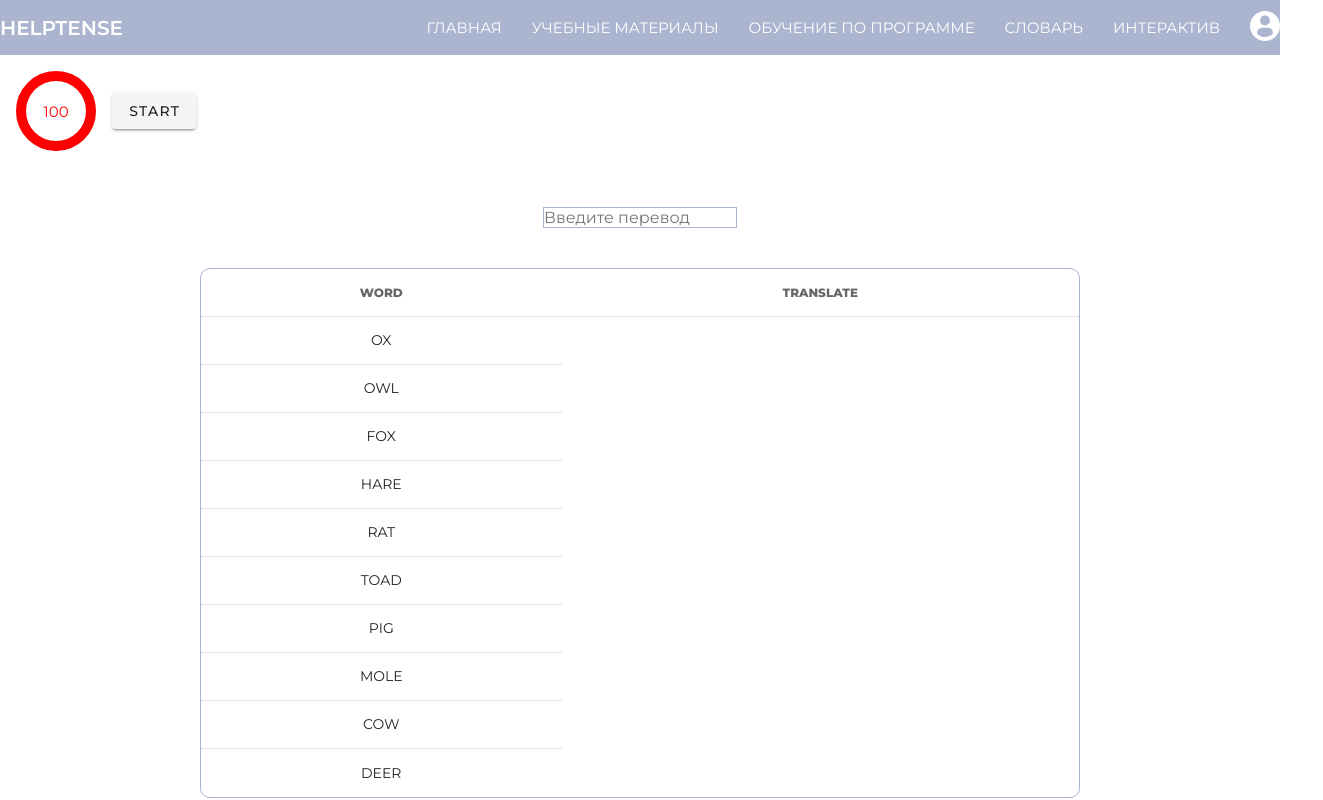
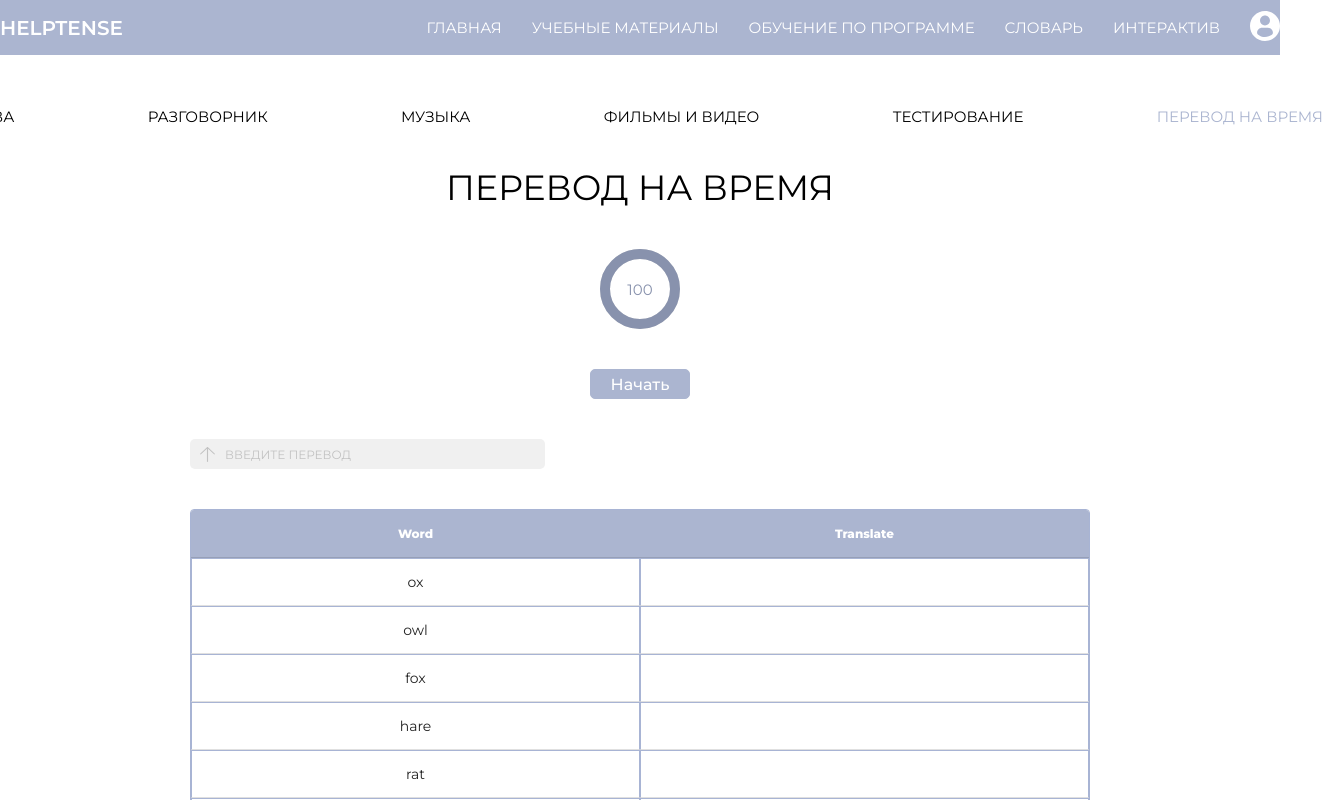
Before and after one commit to AriaTaary/language_portal, a Vue app: page /translateintime in a window 1280 px wide. Shown: the top 800 px of the page, 1323 px wide, since content can reach past the window. Built offline with nearby package versions, Linux system fonts and the light colour scheme; what vue-youtube-embed would draw is missing.

Commit message:
Fix test in time page

```diff
--- a/src/assets/style/main.scss
+++ b/src/assets/style/main.scss
@@ -93,8 +93,21 @@ h3 {
     cursor: default;
     color: #c2c2c2;
     background-color: #f0f0f0;
-    border: 1px solid #c2c2c2;
+    border: 1px solid #f0f0f0;
   }
+}
+
+.disabledButton {
+  background-color: #f0f0f0;
+  color: #c2c2c2;
+  padding: 5px 20px;
+  border: 1px solid #f0f0f0;
+  border-radius: 5px;
+  font-size: 16px;
+  height: 30px;
+  font-weight: 500;
+  display: flex;
+  align-items: center;
 }
 
 .buttonMarginLeft {
@@ -152,3 +165,79 @@ h3 {
   width: 100%;
   justify-content: flex-start;
 }
+
+.searchField {
+  display: flex;
+  flex-direction: row;
+  align-items: center;
+  align-content: center;
+  justify-content: center;
+}
+
+.searchButton {
+  display: flex;
+  align-items: center;
+  top: 0;
+  right: 0px;
+  padding: 5px 10px;
+  height: 30px;
+  border:none;
+  background-color: #FBECED;
+  border-radius: 5px 0px 0px 5px;
+  outline: none;
+  cursor: pointer;
+
+  &:disabled {
+    cursor: default;
+    background-color: #f0f0f0;
+  }
+
+  &:disabled svg path {
+    fill: #c2c2c2;
+  }
+}
+
+input::-webkit-input-placeholder {
+  vertical-align: middle;
+  color: #D5444C;
+  font-size: 12px;
+  text-transform: uppercase;
+}
+
+.inputSearch {
+  height: 30px;
+  line-height: 30px;
+  border: none;
+  border-radius:0px 5px 5px 0px;
+  outline: none;
+  background-color: #FBECED;
+  color: #D5444C;
+  font-size: 16px;
+  box-sizing:border-box;
+  -webkit-box-sizing:border-box;
+  -moz-box-sizing:border-box;
+  width: 25vw;
+
+  &:disabled {
+    cursor: default;
+    background-color: #f0f0f0;
+  }
+
+  &:disabled::-webkit-input-placeholder {
+    color: #c2c2c2;
+  }
+}
+
+.verticalMargin {
+  margin: 40px 0;
+}
+
+.correctColor {
+  color: green;
+  background-color: rgba(144, 238, 180, 0.6);
+}
+
+.incorrectColor {
+  color: #d5444c;
+  background-color: rgba(213, 68, 76, 0.171);
+}
--- a/src/components/Header.vue
+++ b/src/components/Header.vue
@@ -15,7 +15,7 @@
             <router-link to="/music" class="dropdownMenuItem">Музыка</router-link>
             <router-link to="/videos" class="dropdownMenuItem">Фильмы и видео</router-link>
             <router-link to="/testing" class="dropdownMenuItem">Тестирование</router-link>
-            <router-link to="/translateintime" class="menuItem">10 слов на время</router-link>
+            <router-link to="/translateintime" class="dropdownMenuItem">Перевод на время</router-link>
           </div>
         </div>
         <div
--- a/src/components/MiniHeader.vue
+++ b/src/components/MiniHeader.vue
@@ -1,11 +1,30 @@
 <template>
     <div class="miniHeaderContainer">
         <div class="miniHeaderContent">
-            <router-link class="miniMenuItem" to="/words" >Слова</router-link>
-            <router-link class="miniMenuItem" to="/speaking" >Разговорник</router-link>
-            <router-link class="miniMenuItem" to="/music" >Музыка</router-link>
-            <router-link class="miniMenuItem" to="/videos" >Фильмы И Видео</router-link>
-            <router-link class="miniMenuItem" to="/testing" >Тестирование</router-link>
+            <router-link
+                to="/words"
+                class="miniMenuItem"
+            >Слова</router-link>
+            <router-link
+                to="/speaking"
+                class="miniMenuItem"
+            >Разговорник</router-link>
+            <router-link
+                to="/music"
+                class="miniMenuItem"
+            >Музыка</router-link>
+            <router-link
+                to="/videos"
+                class="miniMenuItem"
+            >Фильмы И Видео</router-link>
+            <router-link
+                to="/testing"
+                class="miniMenuItem"
+            >Тестирование</router-link>
+            <router-link
+                to="/translateintime"
+                class="miniMenuItem"
+            >Перевод на время</router-link>
         </div>
     </div>
 </template>
--- a/src/components/Search.vue
+++ b/src/components/Search.vue
@@ -1,7 +1,7 @@
 <template>
-    <div class="search-field">
+    <div class="searchField">
         <button
-            class="search-button"
+            class="searchButton"
             type="submit"
             @click="$emit('clickEvent', inputValue)"
         >
@@ -11,8 +11,8 @@
         </button>
         <input
             v-model="inputValue"
-            class="input-search"
-            placeholder="НАЙТИ..."
+            class="inputSearch"
+            placeholder="найти"
             type="search"
             @keyup.enter="$emit('enterEvent', inputValue)"
         >
@@ -52,48 +52,3 @@ export default {
     },
 }
 </script>
-
-<style lang="scss" scoped>
-.search-field {
-    display: flex;
-    flex-direction: row;
-    align-items: center;
-    align-content: center;
-    justify-content: center;
-}
-
-.search-button {
-    display: flex;
-    align-items: center;
-    top: 0;
-    right: 0px;
-    padding: 5px 10px;
-    height: 30px;
-    border:none;
-    background-color: #FBECED;
-    border-radius: 5px 0px 0px 5px;
-    outline: none;
-    cursor: pointer;
-}
-
-.input-search {
-    height: 30px;
-    line-height: 30px;
-    border: none;
-    border-radius:0px 5px 5px 0px;
-    outline: none;
-    background-color: #FBECED;
-    color: #D5444C;
-    font-size: 16px;
-    box-sizing:border-box;
-    -webkit-box-sizing:border-box;
-    -moz-box-sizing:border-box;
-    width: 25vw;
-}
-
-input::-webkit-input-placeholder {
-    vertical-align: middle;
-    color: #D5444C;
-    font-size: 12px;
-}
-</style>
--- a/src/components/TestingBox.vue
+++ b/src/components/TestingBox.vue
@@ -106,9 +106,9 @@ export default {
       if (!this.answered && this.selectedIndex === index) {
         return 'selected';
       } else if (this.answered && this.correctIndex === index) {
-        return 'correct';
+        return 'correctColor';
       } else if (this.answered && this.selectedIndex === index && this.correctIndex !== index) {
-        return 'incorrect';
+        return 'incorrectColor';
       }
     }
   }
@@ -120,7 +120,7 @@ export default {
   margin-top: 40px;
   padding: 40px 100px 0 100px;
   background: #abb5d0;
-  border-radius:10px;
+  border-radius: 10px;
   width: 900px;
 }
 
@@ -156,12 +156,4 @@ export default {
 .buttonsList {
   margin: 40px 0;
 }
-
-.correct {
-  background-color: rgba(144, 238, 180, 0.6);
-}
-
-.incorrect {
-  background-color: rgba(255, 0, 0, 0.171);
-}
 </style>
--- /dev/null
+++ b/src/db/translationInTimeList.json
@@ -0,0 +1,62 @@
+[
+    {
+        "id": 1,
+        "word": "ox",
+        "translation": "бык",
+        "active": false
+    },
+    {
+        "id": 2,
+        "word": "owl",
+        "translation": "сова",
+        "active": false
+    },
+    {
+        "id": 3,
+        "word": "fox",
+        "translation": "лиса",
+        "active": false
+    },
+    {
+        "id": 4,
+        "word": "hare",
+        "translation": "заяц",
+        "active": false
+    },
+    {
+        "id": 5,
+        "word": "rat",
+        "translation": "крыса",
+        "active": false
+    },
+    {
+        "id": 6,
+        "word": "toad",
+        "translation": "жаба",
+        "active": false
+    },
+    {
+        "id": 7,
+        "word": "pig",
+        "translation": "свинья",
+        "active": false
+    },
+    {
+        "id": 8,
+        "word": "mole",
+        "translation": "крот",
+        "active": false
+    },
+    {
+        "id": 9,
+        "word": "cow",
+        "translation": "корова",
+        "active": false
+    },
+    {
+        "id": 10,
+        "word": "deer",
+        "translation": "олень",
+        "active": false
+    }
+]
--- a/src/views/TranslateInTime.vue
+++ b/src/views/TranslateInTime.vue
@@ -1,138 +1,211 @@
 <template>
-  <div>
-    <div class="content">
-      <div class="text-center">
+  <div class="container">
+    <div class="wrapper">
+      <MiniHeader />
+      <h1>Перевод на время</h1>
+      <div class="timerBlock">
         <v-progress-circular
           :rotate="-90"
           :size="80"
           :width="10"
-        v-model="value"
-        color="#ff0000"
+          v-model="secondsValue"
+          color="#8892ad"
+          class="timer"
         >
-        {{ value }}
+          {{ secondsValue }}
         </v-progress-circular>
-      <v-btn @click="start(); disabled = !disabled">Start</v-btn>
-
+        <span
+          v-if="!secondsValue"
+          class="disabledButton"
+        >Время вышло</span>
+        <button
+          v-else-if="timerId"
+          @click="stopTimer()"
+          class="purpleButton"
+        >
+          Стоп
+        </button>
+        <button
+          v-else
+          @click="updateTimer()"
+          class="purpleButton"
+        >
+          Начать
+        </button>
       </div>
+      <div class="answerInfoContainer">
+        <div class="searchField">
+          <button
+            class="searchButton"
+            type="submit"
+            @click="checkWord()"
+            :disabled="inputDisabled"
+          >
+            <svg width="15" height="15" viewBox="0 0 15 15" fill="none" xmlns="http://www.w3.org/2000/svg">
+              <path d="M0.157129 6.63632C-0.0582586 6.83988 -0.0513506 7.16349 0.17255 7.35928C0.396443 7.55507 0.752552 7.5488 0.967933 7.34524L6.93785 1.70456V14.4887C6.93785 14.7711 7.18971 15 7.50037 15C7.81104 15 8.0629 14.7711 8.0629 14.4887V1.70524L14.0321 7.34524C14.2475 7.5488 14.6036 7.55507 14.8275 7.35928C15.0514 7.16349 15.0583 6.83988 14.8428 6.63632L8.04055 0.209107C7.74549 -0.0697024 7.25451 -0.0697024 6.95945 0.209107L0.157129 6.63632Z" fill="#D5444C"/>
+            </svg>
+          </button>
           <input
-            type="text"
-            class="input"
             v-model="translation"
-            :disabled="!disabled"
-            placeholder="Введите перевод"/>
-
+            class="inputSearch"
+            placeholder="введите перевод"
+            type="search"
+            :disabled="inputDisabled"
+            @keyup.enter="checkWord()"
+          >
+        </div>
+        <template v-if="!secondsValue || correctAnswersValue === array.length">
+          <span
+            v-if="!this.correctAnswersValue"
+            class="badResult">Вы перевели 0 слов</span>
+          <span
+            v-else-if="this.correctAnswersValue === 1"
+            class="goodResult">Вы перевели  {{correctAnswersValue}}  слово</span>
+          <span
+            v-else-if="this.correctAnswersValue > 1 && this.correctAnswersValue < 4"
+            class="goodResult">Вы перевели  {{correctAnswersValue}}  слова</span>
+          <span
+            v-else
+            class="goodResult">Вы перевели  {{correctAnswersValue}}  слов</span>
+        </template>
       </div>
       <v-simple-table class="table">
         <template v-slot:default>
           <thead>
             <tr>
-            <th class="text-left">Word</th>
-            <th class="text-left">Translate</th>
+              <th>Word</th>
+              <th>Translate</th>
             </tr>
           </thead>
           <tbody>
-          <tr v-for="item in search" :key="item.word" />
-          <tr v-for="item in array" :key="item.id" class="center">
-            <td align="center">{{ item.word }}</td>
-            <td v-show="item.active == true" class="correct" align="center">{{ item.translation }}</td>
+            <tr v-for="item in array" :key="item.id">
+              <td>{{ item.word }}</td>
+              <td :class="{ 'answerBlock': true, 'correctColor': item.active === true }">
+                <span v-if="item.active === true">{{ item.translation }}</span>
+              </td>
             </tr>
           </tbody>
         </template>
       </v-simple-table>
-    <div v-if="this.value==0 && this.count==1" class="result">Вы перевели  {{count}}  слово</div>
-    <div v-if="this.value==0 && this.count>1 && this.count < 4" class="result">Вы перевели  {{count}}  слова</div>
-    <div v-if="this.value==0 && this.count>3" class="result">Вы перевели  {{count}}  слов</div>
+    </div>
   </div>
 </template>
 
 <script>
+import MiniHeader from '../components/MiniHeader.vue';
+import TranslationInTimeList from '../db/translationInTimeList';
+
 export default {
+  name: 'TranslateInTime',
+
+  components: {
+    MiniHeader,
+  },
+
   data() {
     return {
-      interval: {},
-      value: 100,
+      timerId: '',
+      secondsValue: 100,
       translation: '',
-      searchQuery: [],
-      disabled:false,
-      count:0,
-      activeColor: "green",
-      array: [
-        {id:1, word:"ox",translation:"бык",active:  false},
-        {id:2, word:"owl",translation:"сова",active:  false},
-        {id:3, word:"fox",translation:"лиса",active:  false},
-        {id:4, word:"hare",translation:"заяц",active:  false},
-        {id:5, word:"rat",translation:"крыса",active:  false},
-        {id:6, word:"toad",translation:"жаба",active:  false},
-        {id:7, word:"pig",translation:"свинья",active:  false},
-        {id:8, word:"mole",translation:"крот",active:  false},
-        {id:9, word:"cow",translation:"корова",active:  false},
-        {id:10,word:"deer",translation:"олень",active:  false}
-      ],
+      inputDisabled: true,
+      correctAnswersValue: 0,
+      answerIndex: 0,
+      array: TranslationInTimeList,
     };
   },
+
+  beforeDestroy() {
+    this.stopTimer()
+  },
+
   methods: {
-    start() {
-      this.interval = setInterval(() => {
-        let { value } = this;
-        value--;
-        this.value = value;
-        if (this.value === 0) {
-          this.count = this.array.filter(e=>e.active==true).length;
-          clearInterval(this.interval);
-          // this.value = 100;
+    checkWord() {
+      if (this.answerIndex >= this.array.length) {
+        return;
+
       }
-      }, 1000);
+      if (this.array[this.answerIndex].translation.toLowerCase() === this.translation.toLowerCase()) {
+        this.array[this.answerIndex].active = true;
+        this.correctAnswersValue++;
+        this.answerIndex++;
+        this.translation = '';
+      }
     },
+
+    updateTimer() {
+      if (this.secondsValue > 0) {
+        this.secondsValue--;
+        this.timerId = setTimeout(this.updateTimer, 1000);
+        this.inputDisabled = false;
+      } else {
+        this.stopTimer()
+      }
     },
-  computed: {
-    search() {
-      let comp = this.translation;
-      return (this.array.filter((elem) => {
 
-        if (comp === "") return true;
-        else
-          return (
-            elem.translation.indexOf(comp) > -1 &&
-            elem.translation.length == this.translation.length &&
-            this.array.includes((elem.active = true), elem.id)
-
-            );
-      })
-      )
+    stopTimer() {
+      clearTimeout(this.timerId)
+      this.timerId = '';
+      this.inputDisabled = true;
     },
   },
 };
 </script>
 
-<style scoped>
-.content {
+<style lang="scss">
+.timerBlock {
   display: flex;
+  flex-direction: column;
+  align-items: center;
 }
-.v-progress-circular {
-  margin: 1rem;
+
+.timer {
+  margin-bottom: 40px;
 }
+
+.answerInfoContainer {
+  width: 900px;
+  display: flex;
+  flex-direction: row;
+  justify-content: space-between;
+  margin: 40px auto;
+}
+
 .table {
-  margin: 0 200px 50px 200px;
+  margin: 40px auto 0 auto;
   border: 1px solid #a8b4d4;
   border-radius: 10px;
-}
-.input {
-  font-size: 16px;
-  display: flex;
-  margin: 40px auto;
-  border: 1px solid #a8b4d4;
-  justify-content: center;
+  width: 900px;
+  overflow: hidden;
+  border-collapse: collapse;
+
+  & th {
+    background-color: #abb5d0;
+    color: white !important;
+    width: 50%;
   }
 
-.correct{
-  color: green;
+  & tr, td {
+    border: 1px solid #a8b4d4;
   }
-.result {
+}
+
+.answerBlock {
+  padding: 0 !important;
+}
+
+.goodResult {
   display: flex;
   align-items: center;
   justify-content: center;
-  color:red;
+  color: green;
   font-size: 20px;
-  margin-bottom: 10px;
+}
+
+.badResult {
+  display: flex;
+  align-items: center;
+  justify-content: center;
+  color: #D5444C;
+  font-size: 20px;
 }
 </style>
```
Lines whose indentation alone changed are shown as unchanged.
